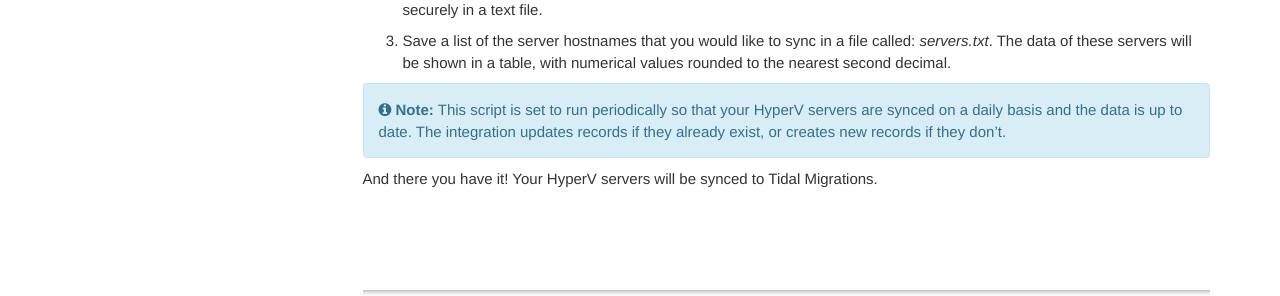
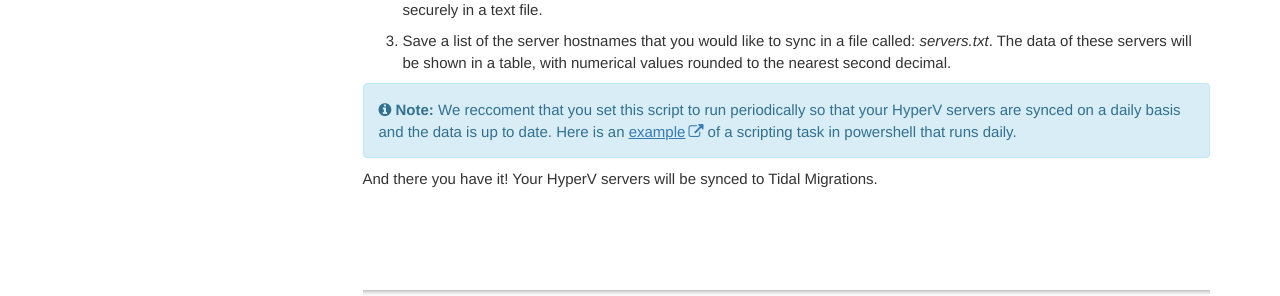
Before and after one commit to tidalmigrations/tidalmigrations.github.io, a Jekyll site: the page built from pages/tidal tools/hyperv.md, in a window 1280 px wide. Shown: the part 956-1252 px from the top of the page. Built offline with Jekyll 4.4.1, drawn with Linux system fonts in a browser that asks for light colours; nearby versions of some CDN libraries; comment, search, counter and statistics services are not loaded.

Commit message:
change content and include link to generating the script periodically

```diff
--- a/pages/tidal tools/hyperv.md
+++ b/pages/tidal tools/hyperv.md
@@ -40,6 +40,6 @@ Start syncing your HyperV with Tidal Migrations, by running the script: `runner.
 3. Save a list of the server hostnames that you would like to sync in a file called: _servers.txt_.
 The data of these servers will be shown in a table, with numerical values rounded to the nearest second decimal.
 
-{% include note.html content="This script is set to run periodically so that your HyperV servers are synced on a daily basis and the data is up to date. The integration updates records if they already exist, or creates new records if they don't." %}
+{% include note.html content="We reccoment that you set this script to run periodically so that your HyperV servers are synced on a daily basis and the data is up to date. Here is an [example]( https://docs.microsoft.com/en-us/windows/desktop/taskschd/daily-trigger-example--scripting-) of a scripting task in powershell that runs daily."%}
 
 And there you have it! Your HyperV servers will be synced to Tidal Migrations.
```
